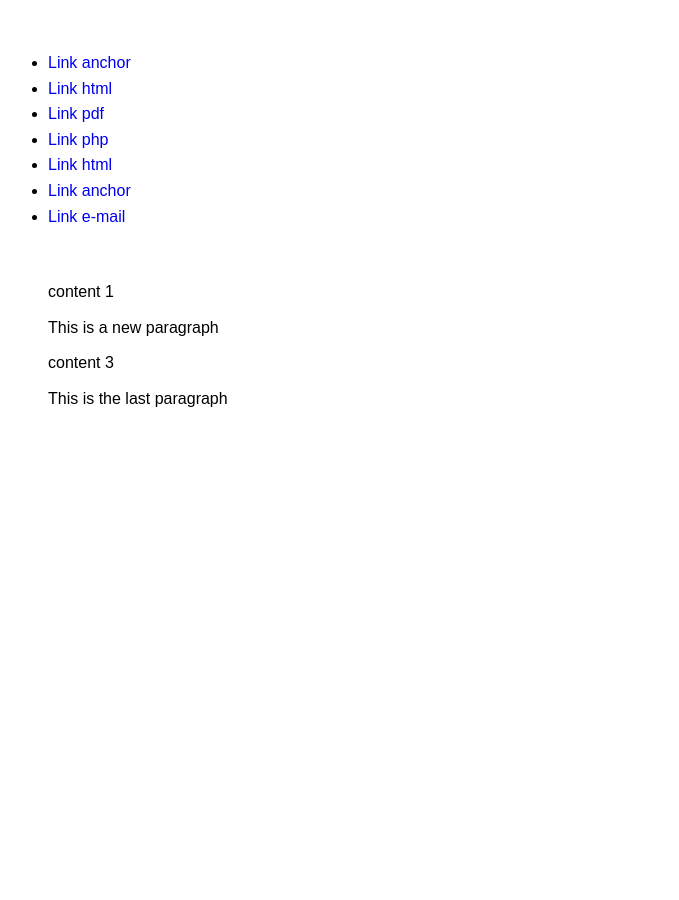
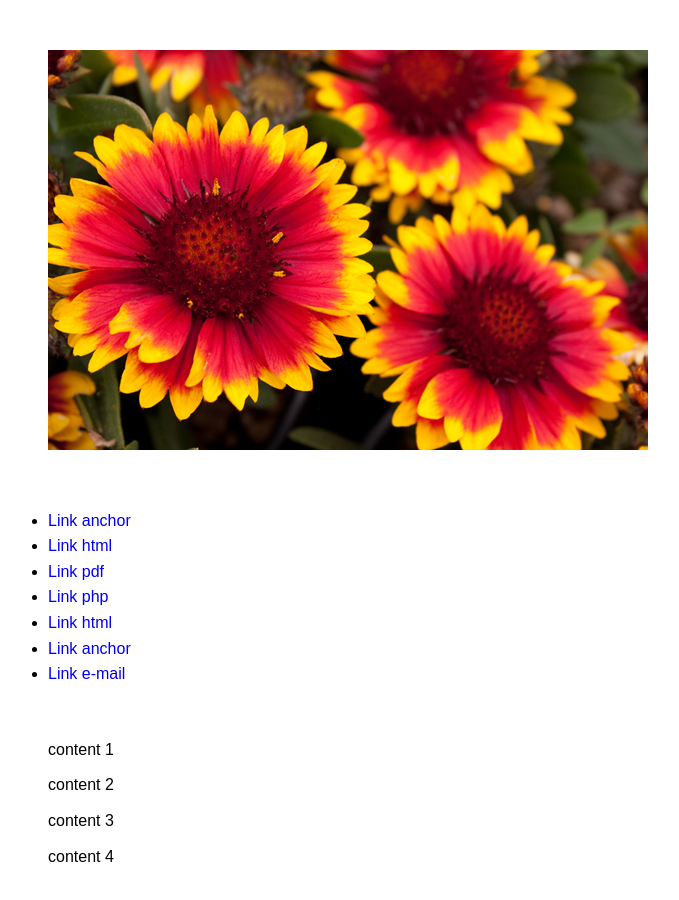
Before and after one commit to dmink/jquery, a website: page source/index.html in a window 1280 px wide. Shown: the whole page, without its empty margins (2-681 px from the left). Before the commit the page ends 800 px from the top, so only its background shows below. Drawn offline with nearby package versions, Linux system fonts and the light colour scheme; files that its build step writes are made by us from their sources.

Commit message:
Lesson 2.1. Manipulation attributes

```diff
--- a/source/html/content.html
+++ b/source/html/content.html
@@ -2,6 +2,10 @@
 <main class="main-content">
 
 	<div class="container">
+
+		<div class="flower">
+			<a href="img/fl-01.jpg"><img src="img/fl-01.jpg" alt=""></a>
+		</div>
 
 		<div class="block1">
 			<ul class="list">
--- a/source/js/customization.js
+++ b/source/js/customization.js
@@ -1,13 +1,7 @@
 $(document).ready( function() {
 
-    console.log( $( '.block2').html() );
-
-    //$('ul li').html( 'new content' );
-
-    var newContent = $( '<p>This is a new paragraph</p>'),
-        someContent = $( '<p>This is the last paragraph</p>' );
-
-    $( '.par2').html( newContent.text() );
-    $( 'p:last').html( someContent.text() );
+    //$('a').attr( 'target', '_blank' );
+    //$('a').removeAttr( 'href' );
+    $('img').attr( {src : "img/fl-02.jpg", title: "Title"} );
 
 });
--- a/source/sass/style.scss
+++ b/source/sass/style.scss
@@ -52,6 +52,19 @@ p {
 	padding: 50px;
 }
 
+.flower {
+	margin-bottom: 50px;
+
+	a {
+		display: inline-block;
+	}
+
+	img {
+		display: block;
+		max-width: 100%;
+	}
+}
+
 .block1 {
 	margin-bottom: 50px;
 }
```
Also changed, not shown: build/css/style.css, build/img/fl-01.jpg (added), build/img/fl-02.jpg (added), build/img/fl-03.jpg (added), build/img/fl-04.jpg (added), build/img/fl-05.jpg (added), build/index.html, build/js/customization.js, source/img/fl-01.jpg (added), source/img/fl-02.jpg (added), source/img/fl-03.jpg (added), source/img/fl-04.jpg (added), source/img/fl-05.jpg (added).
